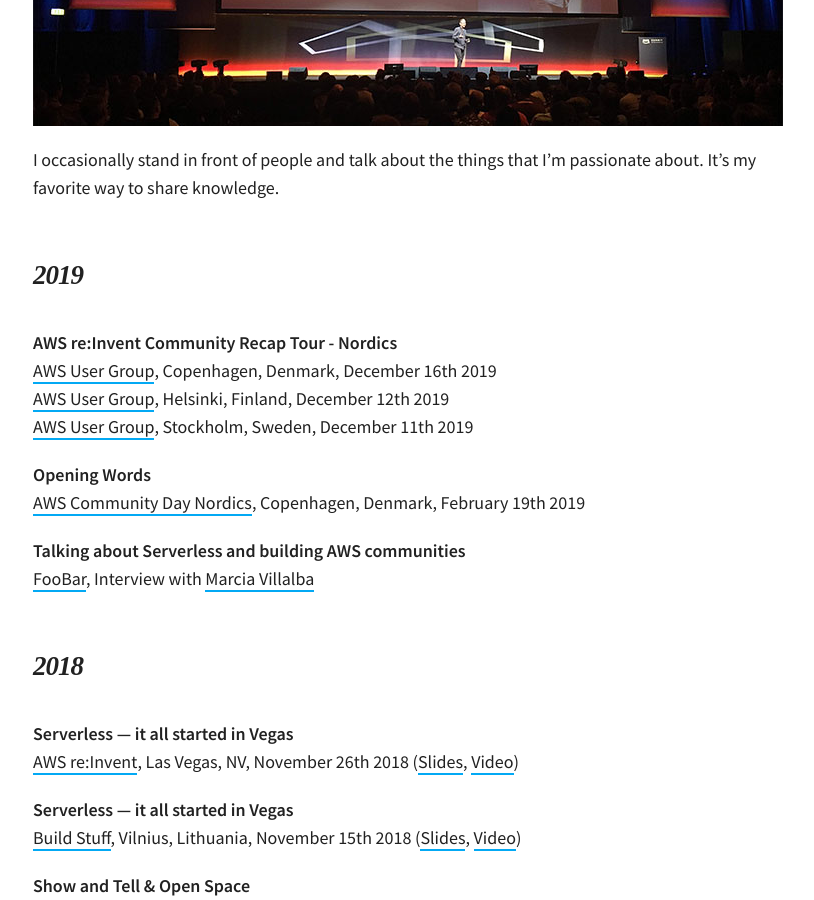
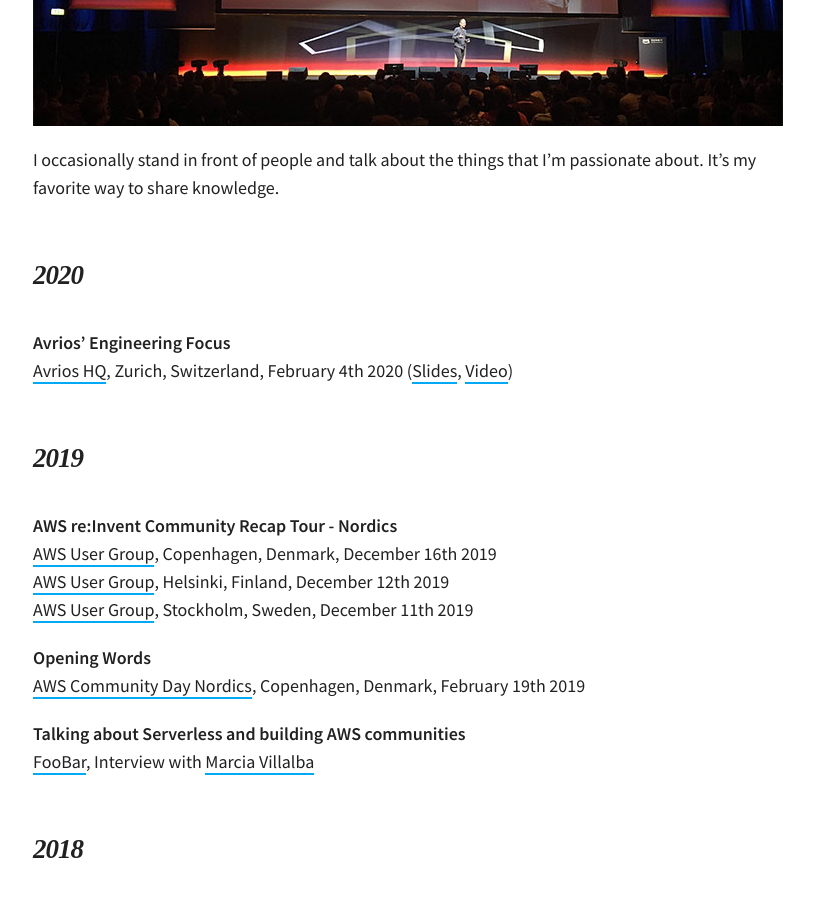
Before and after one commit to martinbuberl/martinbuberl.github.io, a Jekyll site: the page built from docs/speaking.md, in a window 1280 px wide and 900 px high, scrolled down 328 px. Shown: the whole window, without its empty margins (232-1046 px from the left). Built offline with Jekyll 4.4.1, drawn with Linux system fonts in a browser that asks for light colours; nearby versions of some CDN libraries; some web fonts are replaced.

Commit message:
Added Avrios' Engineering Focus

```diff
--- a/docs/speaking.md
+++ b/docs/speaking.md
@@ -10,6 +10,11 @@ permalink: /speaking/
 I occasionally stand in front of people and talk about the things that I'm passionate about. It's my favorite way to share knowledge.
 
 <!--h2 id="coming-up" class="has-permalink">Coming up<a class="permalink" title="Permalink" href="#coming-up">#</a></h2-->
+
+<h2 id="2020" class="has-permalink">2020<a class="permalink" title="Permalink" href="#2020">#</a></h2>
+
+**Avrios' Engineering Focus**<br/>
+[Avrios HQ](https://www.youtube.com/watch?v=PeN3AIkiMbQ), Zurich, Switzerland, February 4th 2020 ([Slides](https://docs.google.com/presentation/d/1T_kGQ7pU9O71exlPSwmFiWYJQajm1PWr6DIm4GBRDZc/edit?usp=sharing), [Video](https://www.youtube.com/watch?v=PeN3AIkiMbQ))<br/>
 
 <h2 id="2019" class="has-permalink">2019<a class="permalink" title="Permalink" href="#2019">#</a></h2>
 
```
